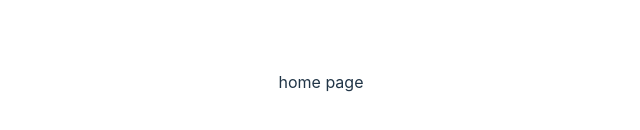
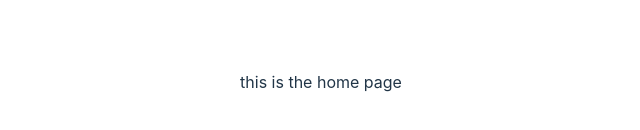
Before and after one commit to DaliusBeckjr/Daliusbeckjr.github.io, a React (Vite) app in the folder portfolio/: page / in a window 1280 px wide. Shown: the part 318-448 px from the top of the page, without its empty margins (319-959 px from the left). Built offline with nearby package versions, Linux system fonts and the light colour scheme.

Commit message:
new feature

```diff
--- a/portfolio/src/App.jsx
+++ b/portfolio/src/App.jsx
@@ -6,7 +6,7 @@ function App() {
   return (
     <>
       <div>
-        <p>home page</p>
+        <p>this is the  home page</p>
       </div>
     </>
   )
```
